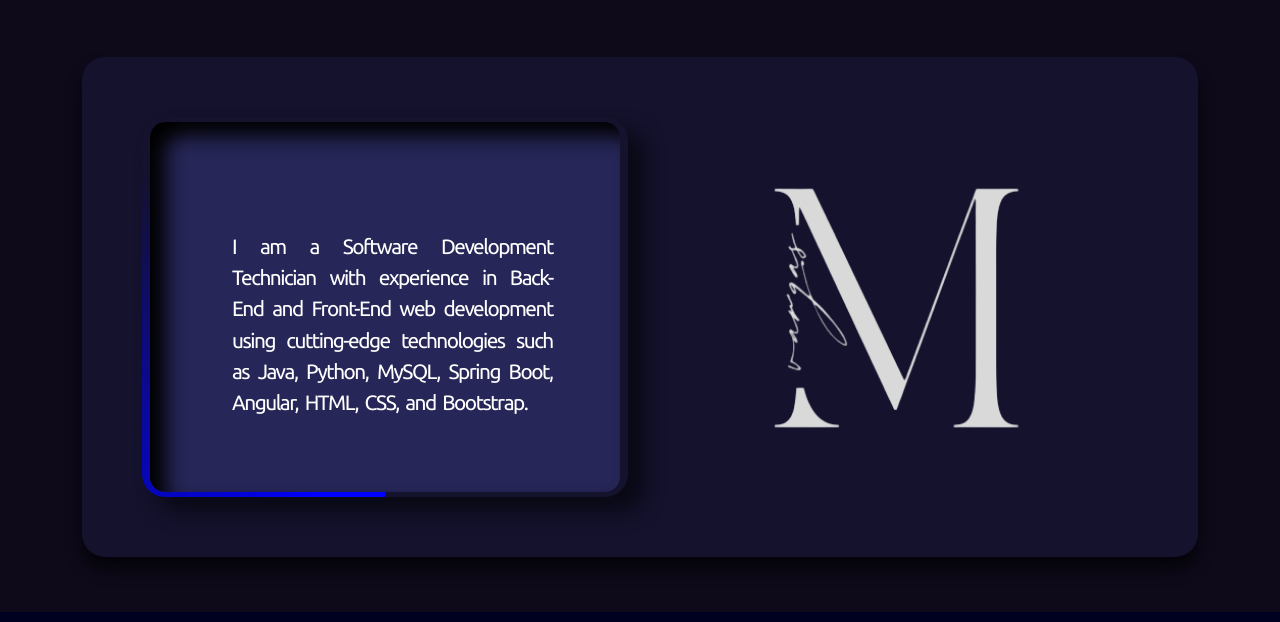
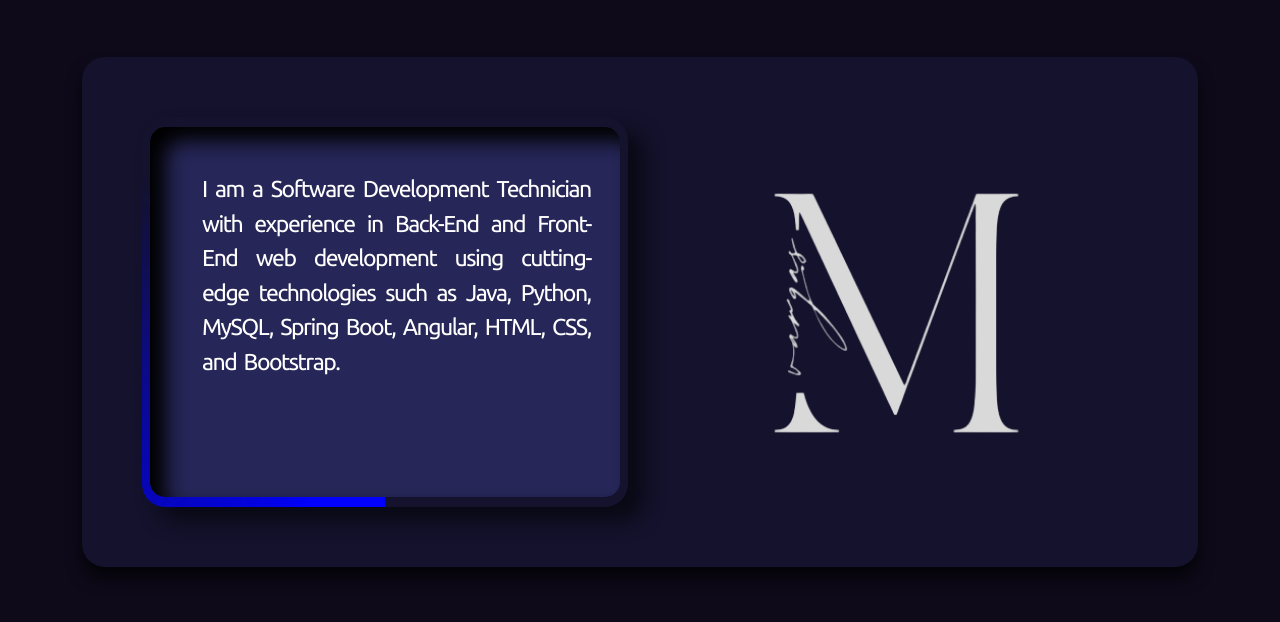
Before and after one commit to audryapps/Portfolio, a website: page index.html in a window 1280 px wide. Shown: the part 838-1460 px from the top of the page. Drawn offline with nearby package versions, Linux system fonts and the light colour scheme; files whose address does not match are found by name; a web font is replaced by a local one.

Commit message:
abut me v5

```diff
--- a/css/style.css
+++ b/css/style.css
@@ -156,6 +156,8 @@ body .page-content {
     filter: drop-shadow(0 12px 8px rgba(0, 0, 0, 0.7));
   }
 
+  /*breakpoints poster*/
+
   @media (max-width: 767px) {
     body .page-content {
       padding: 0px 30px;
@@ -207,7 +209,7 @@ body .page-content {
   }
 
 
-
+/* end breakpoints poster*/
 
  .img-icon{
     width: 40px;
@@ -362,13 +364,13 @@ body .page-content {
 .ls{
  background-color:  #14122c;
  filter: drop-shadow(0 2px 5px rgba(0, 0, 0, 0));
-
   box-shadow: 16px 14px 20px #0000008c;
   position: relative;
   overflow: hidden;
   display: flex;
   align-items: center;
   justify-content: center;
+
 
 }
 
@@ -377,10 +379,11 @@ body .page-content {
 .ls::before{
   content: "";
   position: absolute;
-  height: 600px;
-  width: 600px;
+  height: 700px;
+  width: 700px;
   background-image: conic-gradient(blue 20deg, transparent 120deg);
   animation: rotar 2s linear infinite;
+  text-align: left;
 }
 
 .ls::after{
@@ -391,6 +394,7 @@ body .page-content {
   background-color: #262658;
   border-radius: 15px;
   box-shadow: inset 16px 14px 20px #000000;
+  text-align: left;
 }
 
 @keyframes rotar {
@@ -403,8 +407,32 @@ body .page-content {
   }
 }
 
+@media (max-width: 1600px) {
 
-/*parrafo start*/
+
+  .abo{
+    word-wrap: break-word;
+    white-space: 0.03;
+    width: 80%;
+    height: 90px;
+    font-size: 1.8vw;
+    text-align: justify;
+    align-content: center;
+    top: 55px;
+    left: 60px;
+
+  }
+
+  .ls{
+      height: 390px;
+      max-width: 500px;
+  }
+
+
+}
+
+
+/*parrafo end*/
 
 /* post effects*/
 #post{
--- a/index.html
+++ b/index.html
@@ -77,7 +77,7 @@
     <div class="container">
       <div class="page-content">
       <div class="row">
-        <div class="col-6">
+        <div class="col-lg-6">
         <div>
           <div class="main-banner ls ">
             <p class="abo">I am a Software Development Technician with experience in
```
